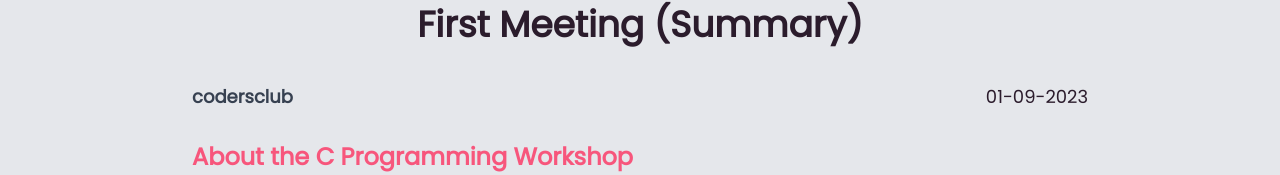
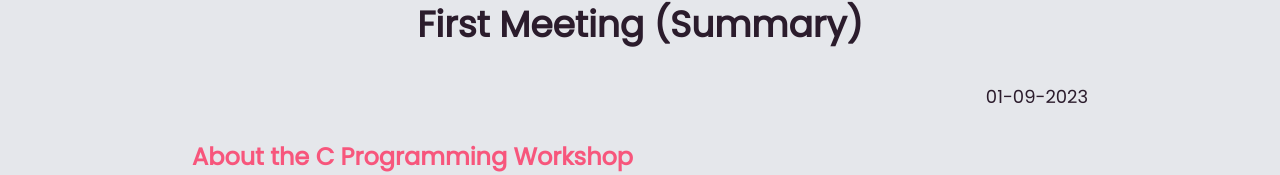
Before and after one commit to Grenish/codersclub, a React (Vite) app: page /article/1 in a window 1280 px wide. Shown: the part 197-372 px from the top of the page. Built offline with nearby package versions, Linux system fonts and the light colour scheme.

Commit message:
removed name

```diff
--- a/src/components/BlogArticle.jsx
+++ b/src/components/BlogArticle.jsx
@@ -31,8 +31,8 @@ const BlogArticle = () => {
           {article.title}
         </h1>
         <article className="space-y-8 text-gray-700 text-lg leading-6">
-          <div className="flex justify-between items-center">
-            <p className="font-bold">{article.postedBy}</p>
+          <div className="flex justify-end">
+            {/* <p className="font-bold">{article.postedBy}</p> */}
             <p className="text-neutral">{article.postedOn}</p>
           </div>
 
```
